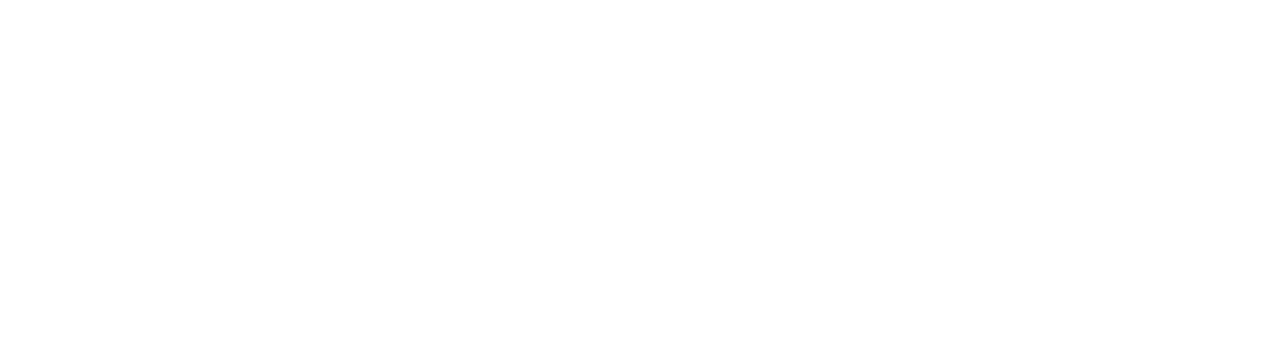
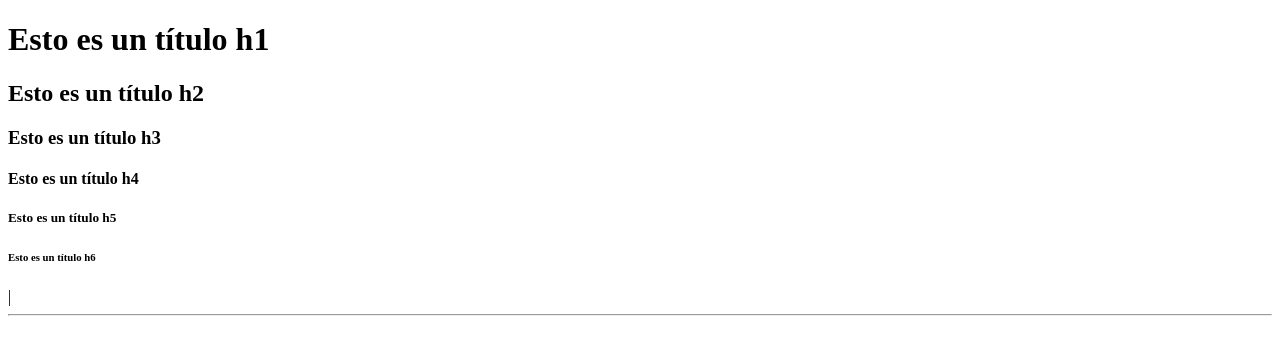
Before and after one commit to darverag/FundamentosWebG6, a plain HTML site: page HTML/index.html in a window 1280 px wide. Drawn offline with Linux system fonts and the light colour scheme.

Commit message:
Etiquetas heating, br,hr

```diff
--- a/HTML/index.html
+++ b/HTML/index.html
@@ -1,14 +1,32 @@
 <!DOCTYPE html>
 <html lang="en">
+
+<!--En el head se escribe las configuraciones de la página web
+-Caracteres especiales -compatibilidad de dispositivos -responsividad-->
 
 <head>
     <meta charset="UTF-8">
     <meta http-equiv="X-UA-Compatible" content="IE=edge">
     <meta name="viewport" content="width=device-width, initial-scale=1.0">
-    <title>Document</title>
+    <title>MI PAGINA WEB</title>
 </head>
 
+<!--En el body se escribe el resto del contenido
+del sitio web-->
+
 <body>
+    <!-- heading -->
+    <h1>Esto es un título h1</h1>
+    <h2>Esto es un título h2</h2>
+    <h3>Esto es un título h3</h3>
+    <h4>Esto es un título h4</h4>
+    <h5>Esto es un título h5</h5>
+    <h6>Esto es un título h6</h6>
+
+    <!--<br> salto de linea-->
+    |<br>
+    <!--<hr> linea horizontal-->
+    <hr>
 
 </body>
 
```
